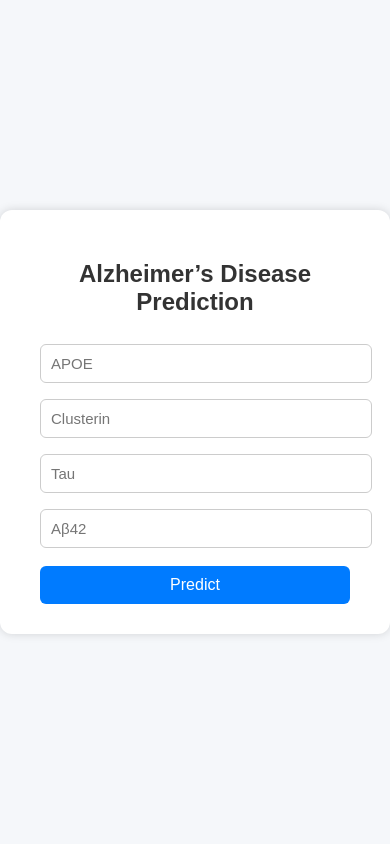
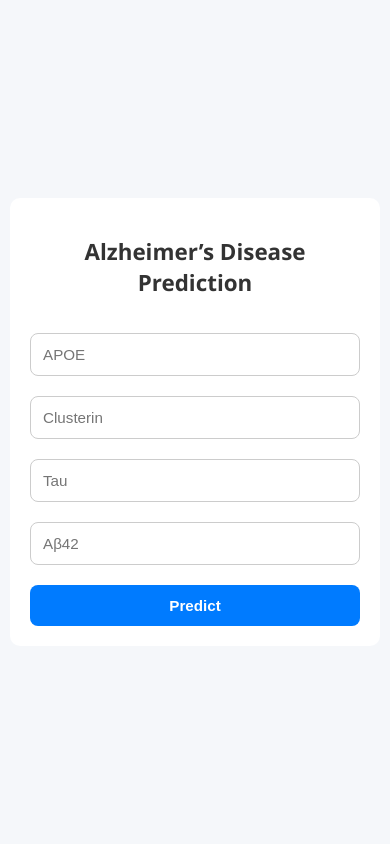
Before and after one commit to anoonimouse/yashapp, a Flask app: page / in a window 390 px wide. Run offline with Flask 3, Linux system fonts and the light colour scheme.

Commit message:
Refactor index.html for improved layout and styles
Updated the HTML structure and styles for better responsiveness and aesthetics.

```diff
--- a/templates/index.html
+++ b/templates/index.html
@@ -1,55 +1,118 @@
 <!DOCTYPE html>
-<html>
+<html lang="en">
 <head>
+  <meta charset="UTF-8">
+  <meta name="viewport" content="width=device-width, initial-scale=1.0">
   <title>Alzheimer's Disease Prediction</title>
   <style>
+    :root {
+      --primary-color: #007bff;
+      --hover-color: #0056b3;
+      --background: #f5f7fa;
+      --text-color: #333;
+      --border-color: #ccc;
+    }
+
+    * {
+      box-sizing: border-box;
+    }
+
     body {
-      font-family: Arial, sans-serif;
-      background-color: #f5f7fa;
+      font-family: "Segoe UI", Arial, sans-serif;
+      background-color: var(--background);
       display: flex;
       justify-content: center;
       align-items: center;
-      height: 100vh;
+      min-height: 100vh;
       margin: 0;
+      padding: 20px;
     }
+
     .container {
       background: #fff;
       padding: 30px 40px;
-      border-radius: 12px;
-      box-shadow: 0 0 10px rgba(0,0,0,0.15);
-      width: 400px;
+      border-radius: 16px;
+      box-shadow: 0 4px 20px rgba(0, 0, 0, 0.1);
+      width: 100%;
+      max-width: 420px;
       text-align: center;
+      transition: all 0.3s ease;
     }
+
     h2 {
-      margin-bottom: 20px;
-      color: #333;
+      margin-bottom: 25px;
+      color: var(--text-color);
+      font-size: 1.6rem;
     }
+
     input {
       width: 100%;
-      padding: 10px;
-      margin: 8px 0;
-      border-radius: 6px;
-      border: 1px solid #ccc;
-      font-size: 15px;
+      padding: 12px;
+      margin: 10px 0;
+      border-radius: 8px;
+      border: 1px solid var(--border-color);
+      font-size: 1rem;
+      transition: 0.2s;
     }
+
+    input:focus {
+      outline: none;
+      border-color: var(--primary-color);
+      box-shadow: 0 0 5px rgba(0, 123, 255, 0.3);
+    }
+
     button {
       width: 100%;
-      padding: 10px;
-      background-color: #007BFF;
+      padding: 12px;
+      background-color: var(--primary-color);
       border: none;
       color: white;
-      font-size: 16px;
-      border-radius: 6px;
+      font-size: 1rem;
+      font-weight: 600;
+      border-radius: 8px;
       cursor: pointer;
       margin-top: 10px;
+      transition: background 0.3s;
     }
+
     button:hover {
-      background-color: #0056b3;
+      background-color: var(--hover-color);
     }
+
     .result {
       margin-top: 20px;
-      font-size: 18px;
+      font-size: 1.1rem;
       font-weight: bold;
+      color: #222;
+      word-wrap: break-word;
+    }
+
+    /* 🔹 Responsive design */
+    @media (max-width: 600px) {
+      body {
+        padding: 10px;
+      }
+      .container {
+        padding: 20px;
+        max-width: 100%;
+        box-shadow: none;
+        border-radius: 10px;
+      }
+      h2 {
+        font-size: 1.4rem;
+      }
+      input, button {
+        font-size: 0.95rem;
+      }
+    }
+
+    @media (max-width: 350px) {
+      h2 {
+        font-size: 1.2rem;
+      }
+      input, button {
+        padding: 10px;
+      }
     }
   </style>
 </head>
```
